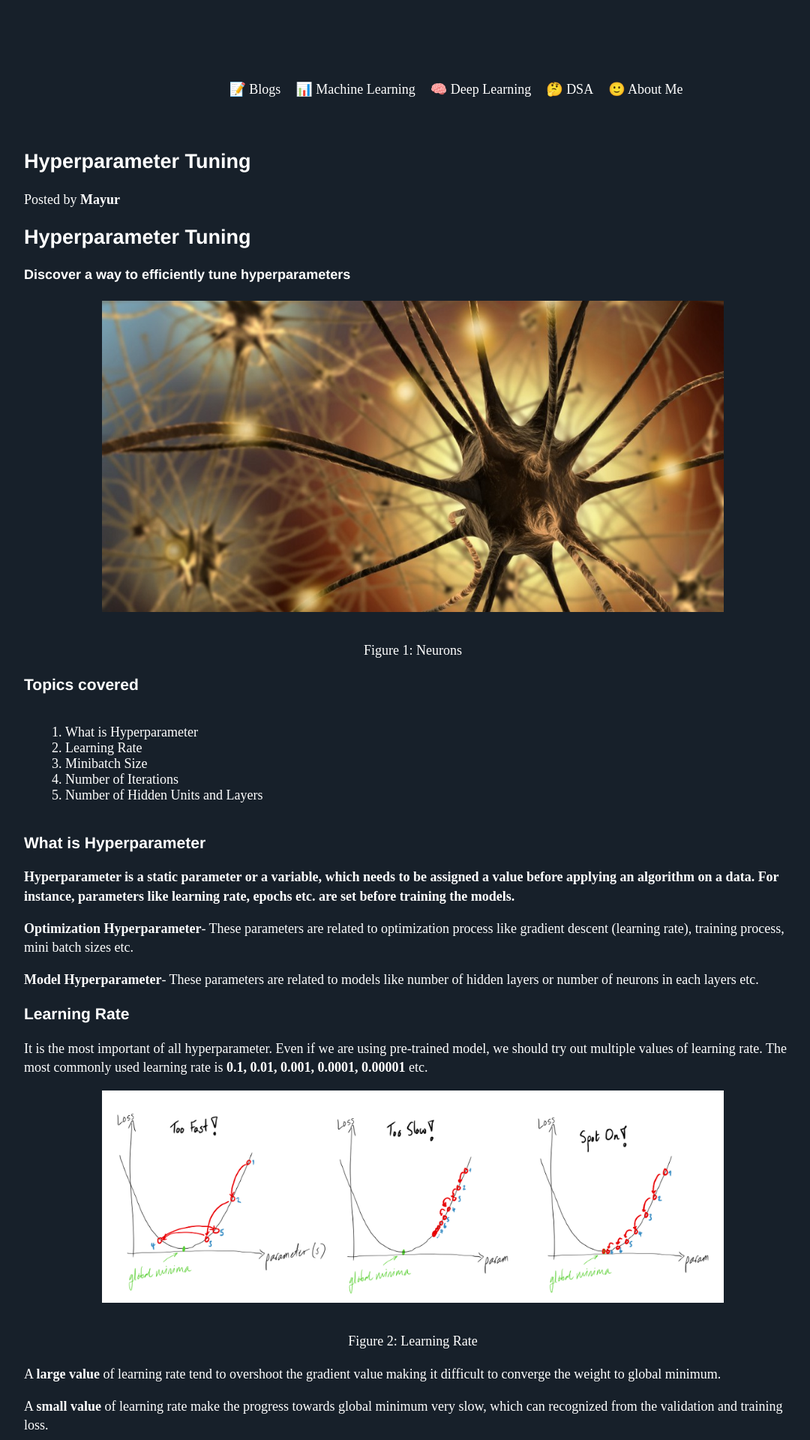
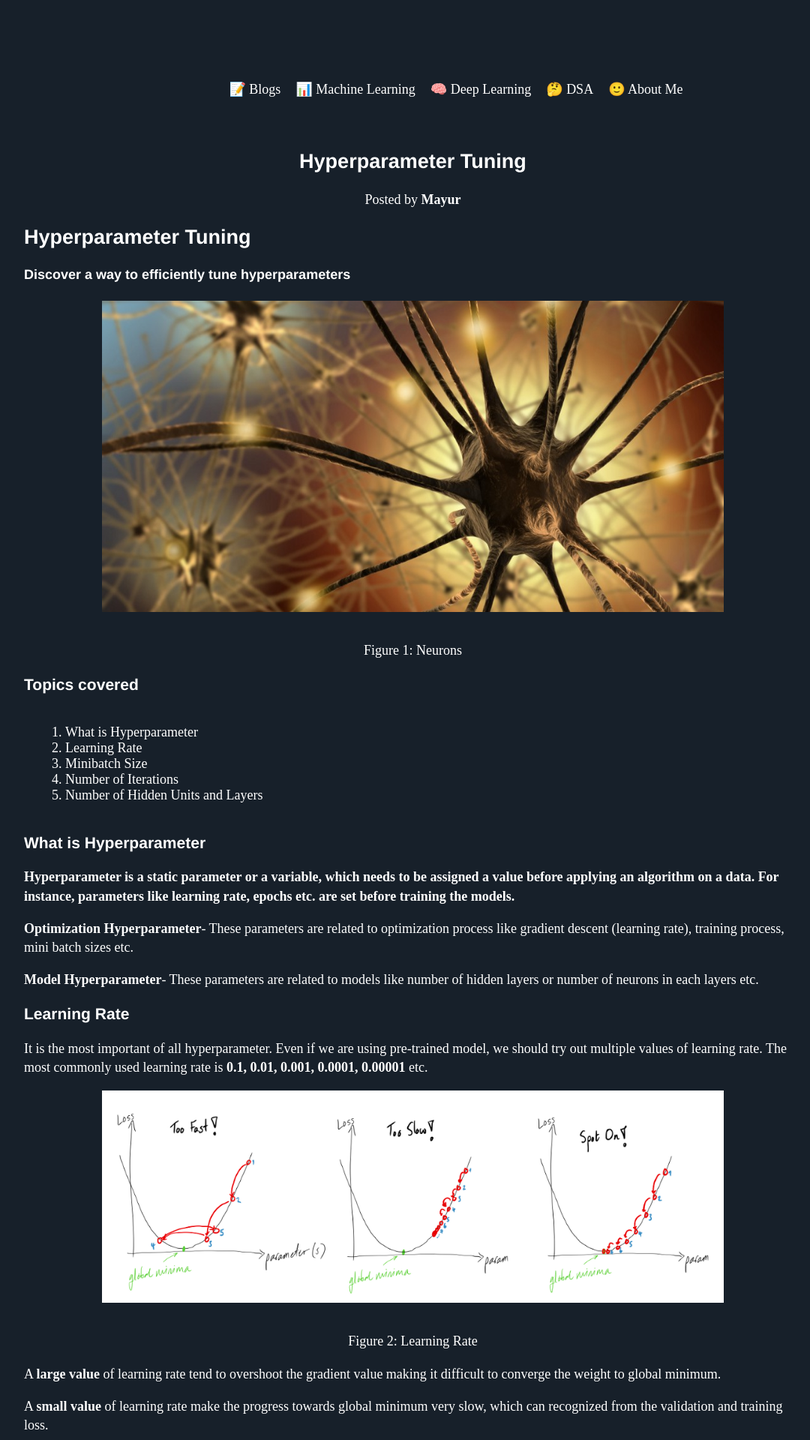
Before and after one commit to Mayurji/mayurji.github.io, a Jekyll site: the page built from _posts/2020-08-06-Hyperparameter.md, in a window 1280 px wide. Shown: the top 1920 px of the page at 75% size, without its empty margins (32-1112 px from the left). Built offline with Jekyll 4.4.1, drawn with Linux system fonts in a browser that asks for light colours; nearby versions of some CDN libraries; comment, search, counter and statistics services are not loaded.

Commit message:
Update post.html

```diff
--- a/_layouts/post.html
+++ b/_layouts/post.html
@@ -7,21 +7,20 @@ layout: default
 
 <head>
 <meta name="viewport" content="width=device-width, initial-scale=1" />
-<header>
+
+<center>
 <h2>{{ page.title }}</h2>
 <p >Posted by <b>Mayur</b></p>
-</header>
+</center>
 <link rel="stylesheet" type="text/css" href="/css/main.css">
 <link rel="stylesheet" href="/css/syntax.css" type="text/css" />
 <!-- <meta name="viewport" content="width=device-width, initial-scale=1" /> -->
 </head>
 
-
-
-
-<div class="post">
+<div>
   {{ content }}
 </div>
+
 
 <center><p>...</p></center>
 <p>Would request all the folks reading to provide the feedback w.r.t the content posted. Anything needs to be improved, just hit me up!</p>
```
